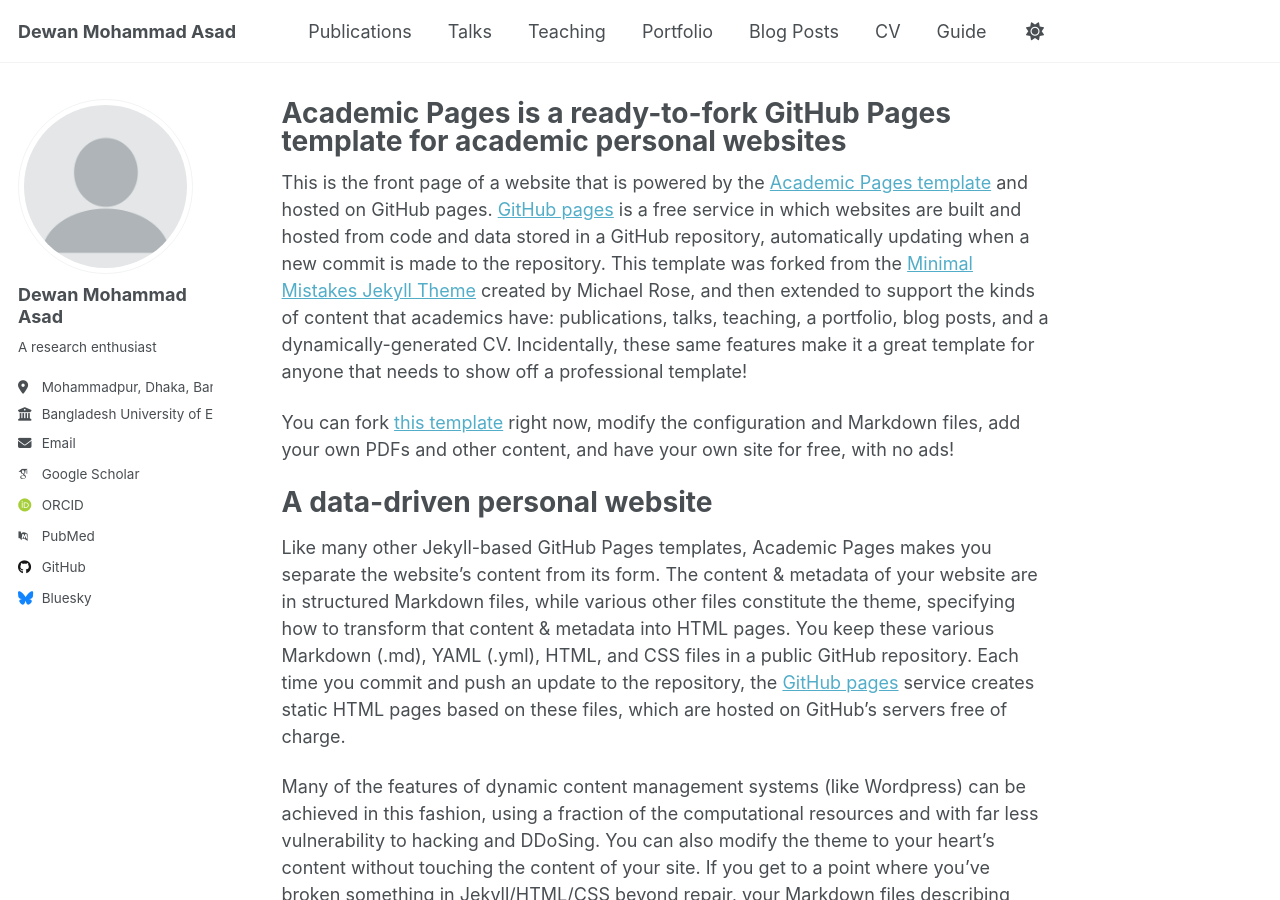
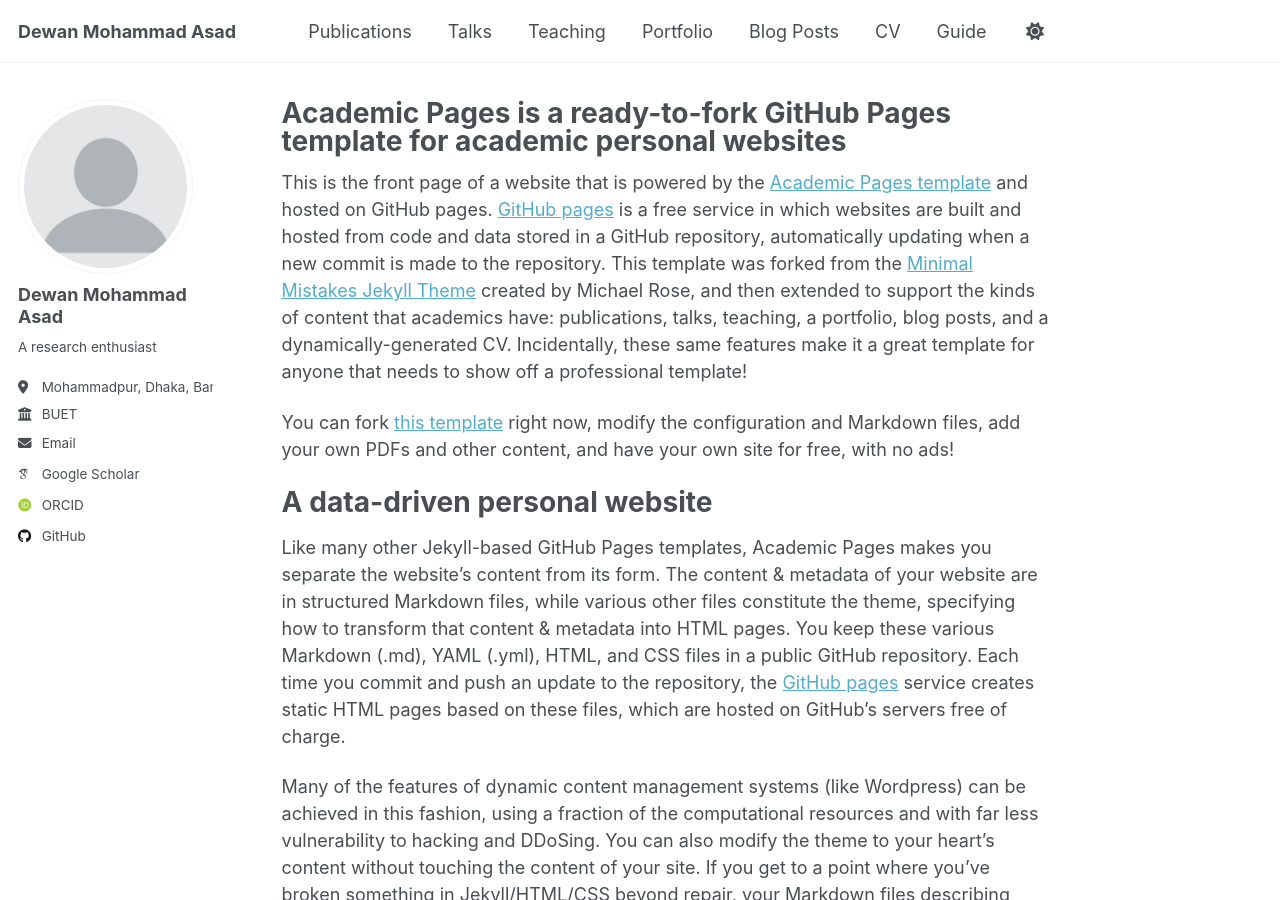
Before and after one commit to dewan-mohammad-asad-d1a/dewan-mohammad-asad-d1a.github.io, a Jekyll site: the page built from _pages/about.md, in a window 1280 px wide and 900 px high. Built offline with Jekyll 4.4.1, drawn with Linux system fonts in a browser that asks for light colours; some web fonts are replaced; a script that is not in the unit is left out.

Commit message:
Update _config.yml
social

```diff
--- a/_config.yml
+++ b/_config.yml
@@ -27,19 +27,19 @@ author:
   pronouns         : # example: "she/her"
   bio              : "A research enthusiast"
   location         : "Mohammadpur, Dhaka, Bangladesh"
-  employer         : "Bangladesh University of Engineering & Technology"
+  employer         : "BUET"
   uri              : # URL
   email            : "d1adewanasad@gmail.com"
 
   # Academic websites
   academia         : # URL
   arxiv            : # URL - Update with the correct link to your profile
-  googlescholar    : "https://scholar.google.com/citations?user=PS_CX0AAAAAJ"
+  googlescholar    : "https://scholar.google.com/citations?user=I4AQ9ewAAAAJ&hl=en"
   inspire-hep      : # URL
   impactstory      : # URL
-  orcid            : "http://orcid.org/yourorcidurl"
+  orcid            : "http://orcid.org/0009-0001-4645-8549"
   semantic         : # URL
-  pubmed           : "https://www.ncbi.nlm.nih.gov/pubmed/?term=john+snow"
+  pubmed           : # "https://www.ncbi.nlm.nih.gov/pubmed/?term=john+snow"
   researchgate     : # URL
   scopus           : # URL
 
@@ -47,13 +47,13 @@ author:
   bitbucket        : # Username - Update with your username on the site
   codepen          : # Username
   dribbble         : # Username
-  github           : "academicpages"
+  github           : "dewan-mohammad-asad-d1a"
   kaggle           : # Username
   stackoverflow    : # User number or user number and name (i.e., use "1" or "1/jeff-atwood")
 
   # Social media
   artstation       : # Username
-  bluesky          : "bsky.app" # Replace this with you Bluesky username
+  bluesky          : # "bsky.app" # Replace this with you Bluesky username
   facebook         : # Username
   flickr           : # Username
   foursquare       : # Username
```
